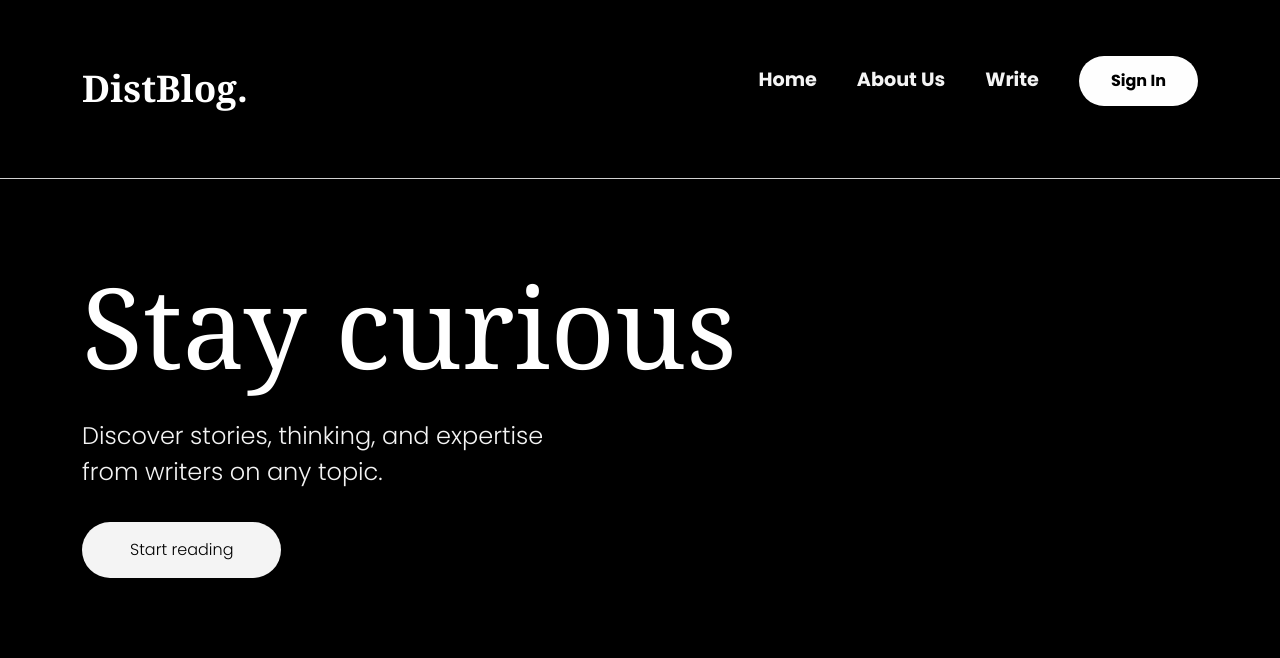
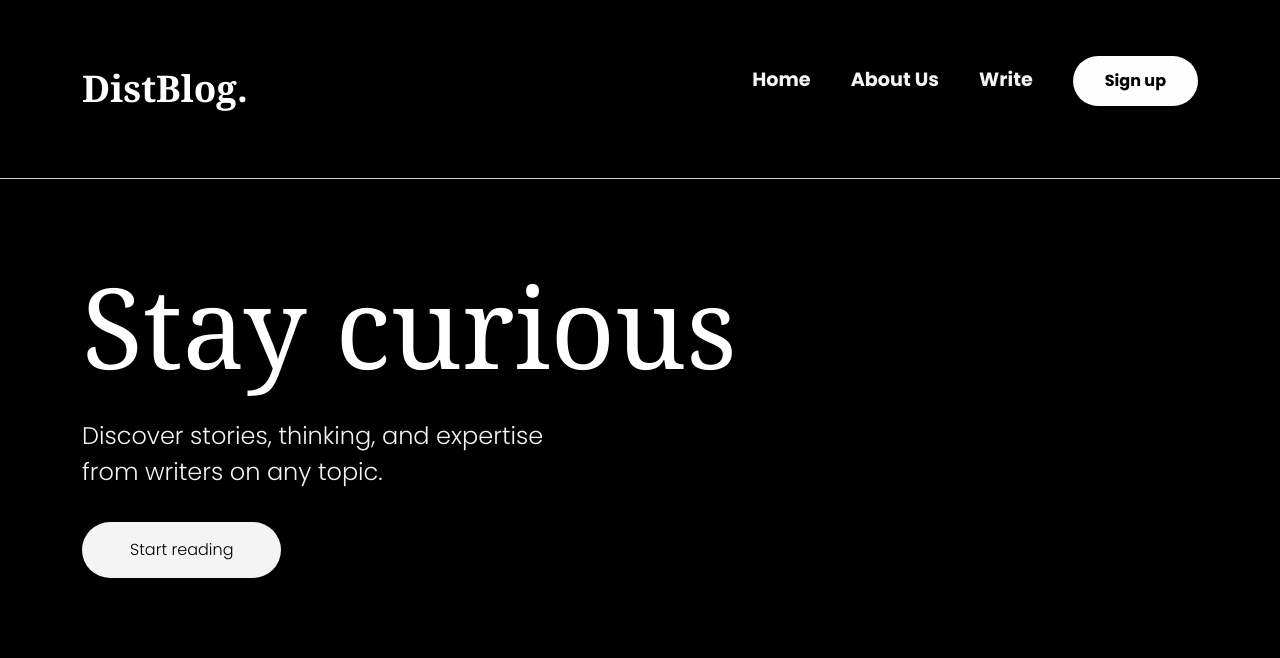
Before and after one commit to gracebir/blog-django-challenge, a Django app: page / in a window 1280 px wide. Shown: the top 658 px of the page. Run offline with Django 4.2, Linux system fonts and the light colour scheme.

Commit message:
login and logout button

```diff
--- a/templates/navbar.html
+++ b/templates/navbar.html
@@ -12,8 +12,14 @@
             <ul>
                 <li><a class="nav-bar-link" href="{% url 'home'%}">Home</a></li>
                 <li><a class="nav-bar-link" href="">About Us</a></li>
-                <li><a class="nav-bar-link" href="">Write</a></li>
-                <li class="nav-button"><a href="">Sign In</a></li>
+                <li><a class="nav-bar-link" href="{% url 'write-form' %}">Write</a></li>
+                <li class="nav-button">
+                    {% if request.user.is_authenticated %}
+                    <a href="{% url 'logout' %}">Logout</a>
+                    {% else %}
+                    <a href="{% url 'login' %}">Sign up</a>
+                    {% endif %}
+                </li>
             </ul>
         </nav>
     </div>
```
